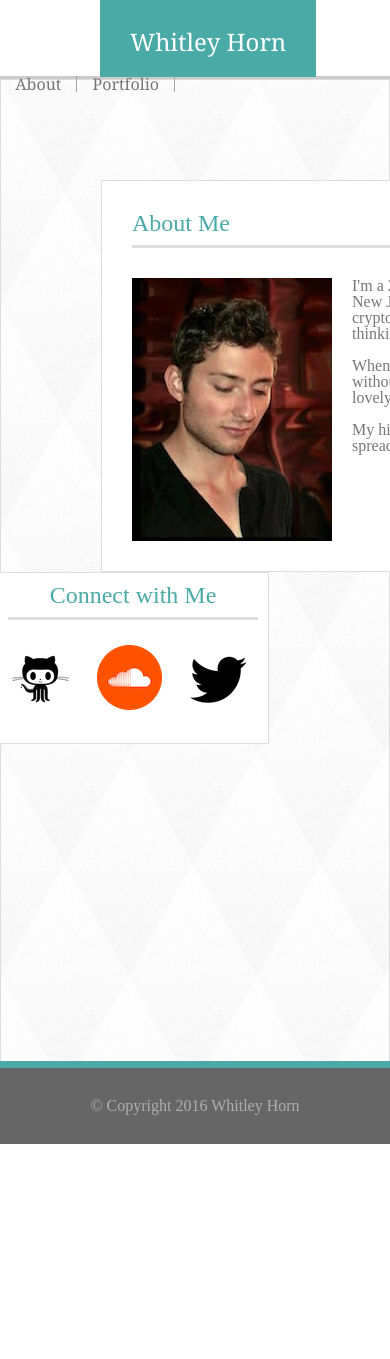
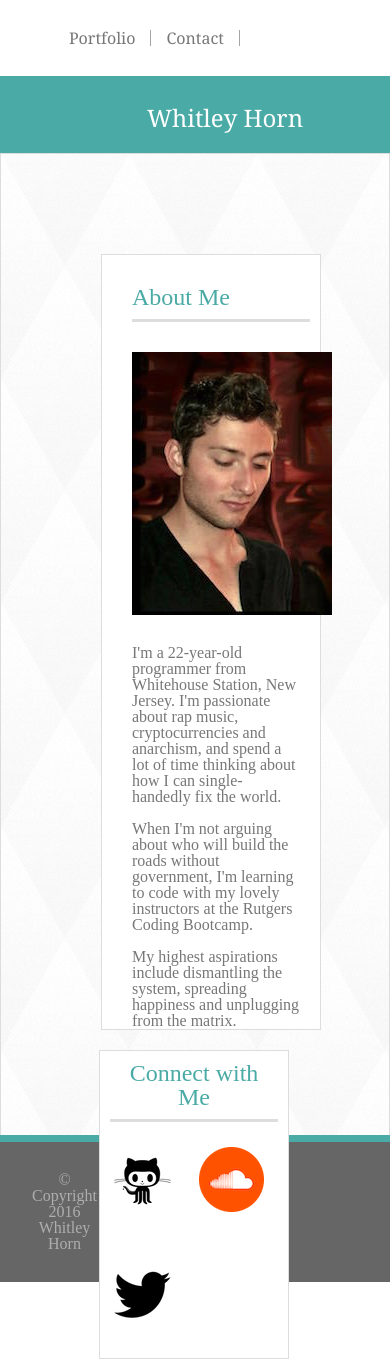
Before and after one commit to whitleyblaine/Portfolio, a PHP site: page /index.php in a window 390 px wide; the page is wider, and only the part inside the window is pictured. Before the commit the page ends 1144 px from the top of that part, so only its background shows below. Run offline with PHP 8.4, Linux system fonts and the light colour scheme.

Commit message:
Made progress on index

```diff
--- a/assignment1/assets/css/style.css
+++ b/assignment1/assets/css/style.css
@@ -7,15 +7,19 @@
   height: 100%;
 }
 
-/* Header */
-.header {
-  background: #ffffff;
-  border-bottom: 3px solid #cccccc;
-  height: 76px;
+.wrapper {
+  width: 100%;
+  margin: 0 auto;
+  height: 100%;
 }
 
+/* Header */
 .header-links {
-  margin-right: 215px;
+  margin-right: 150px;
+  background: #ffffff;
+  height: 76px;
+  width: 50%;
+  float: right;
 }
 
 .header-links a {
@@ -218,17 +222,40 @@
 }
 
 /*Media Queries*/
-@media screen and (max-width: 980px) {}
+@media screen and (max-width: 980px) {
+  .connect {
+    clear: both;
+    margin-top: 20px;
+  }
 
-@media screen and (max-width: 768px) {}
+}
+
+@media screen and (max-width: 768px) {
+  .connect {
+    clear: both;
+    margin-top: 20px;
+  }
+
+}
 
 @media screen and (max-width: 640px) {
 
-  header {
-    position: static;
+  .connect {
+    clear: both;
+    margin-right: 0;
+    width: 100%;
   }
 
-  .nametag {
-    position: absolute;
+
+  .nametag a {
+    width: 100%;
+    margin: 0;
+    text-align: center;
   }
+
+  .about {
+    width: 100%;
+  }
+
+
 }
--- a/assignment1/index.html
+++ b/assignment1/index.html
@@ -9,7 +9,7 @@
 
 
   <body>
-    <div class="header">
+  <div class="wrapper">
     <div class="header-links">
       <a href="contact.html">Contact</a>
       <a href="portfolio.html">Portfolio</a>
@@ -19,18 +19,18 @@
     <div class="nametag">
       <h1><a href="index.html">Whitley Horn</a></h1>
     </div>
-    </div>
 
     <div class="content">
 
       <div class="about">
         <h1>About Me</h1>
-
         <img src="assets/images/face_alt.jpeg" alt="A picture of me!">
 
+        <div class="caption">
           <p id="first-p">I'm a 22-year-old programmer from Whitehouse Station, New Jersey. I'm passionate about rap music, cryptocurrencies and anarchism, and spend a lot of time thinking about how I can single-handedly fix the world.</p><br>
           <p>When I'm not arguing about who will build the roads without government, I'm learning to code with my lovely instructors at the Rutgers Coding Bootcamp.</p><br>
           <p>My highest aspirations include dismantling the system, spreading happiness and unplugging from the matrix.</p>
+        </div>
       </div>
 
       <div class="connect">
@@ -45,6 +45,7 @@
     <div class="footer">
       <p>© Copyright 2016 Whitley Horn</p>
     </div>
+  </div>
 
   </body>
 </html>
```
Lines whose indentation alone changed are shown as unchanged.
